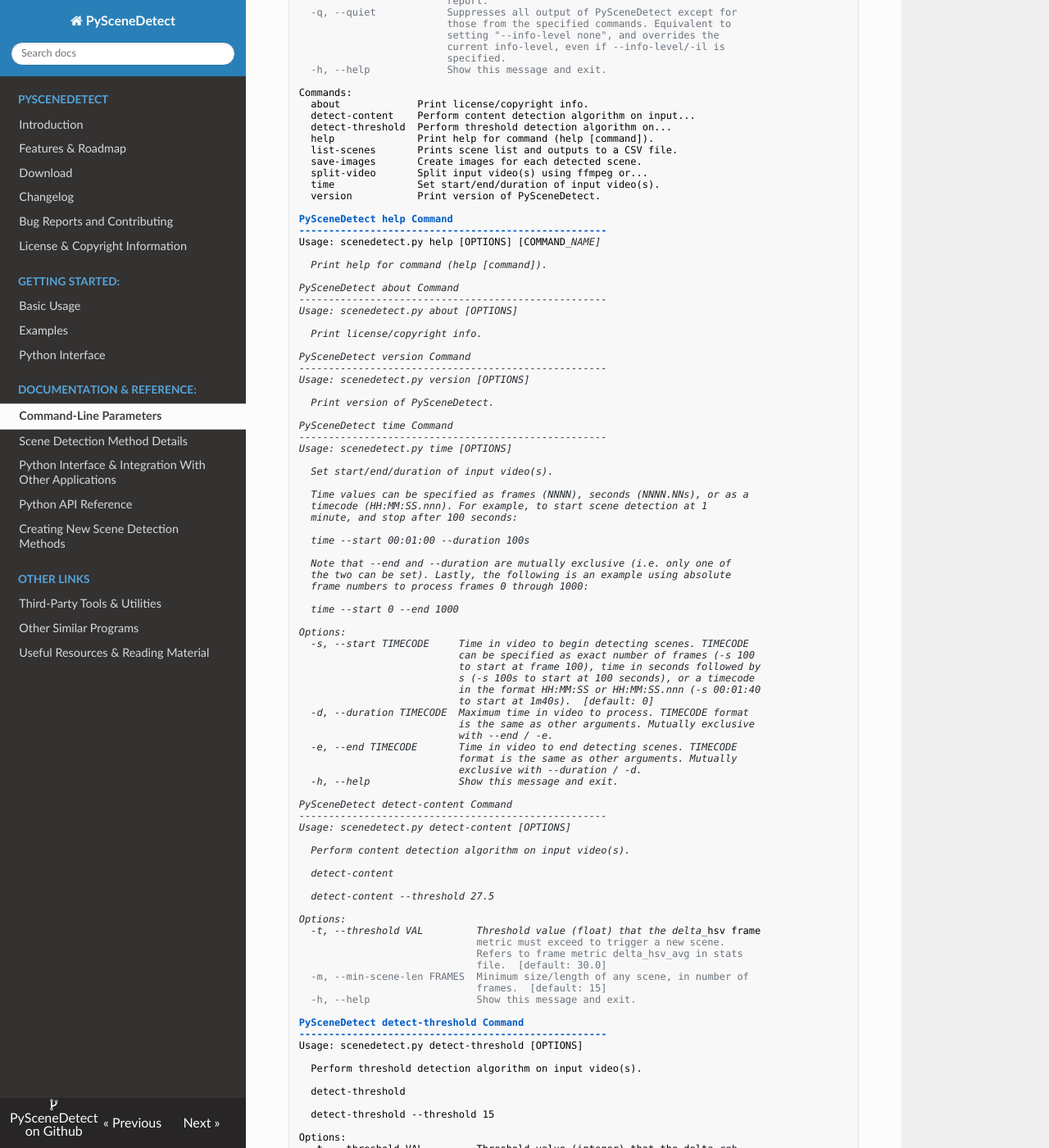
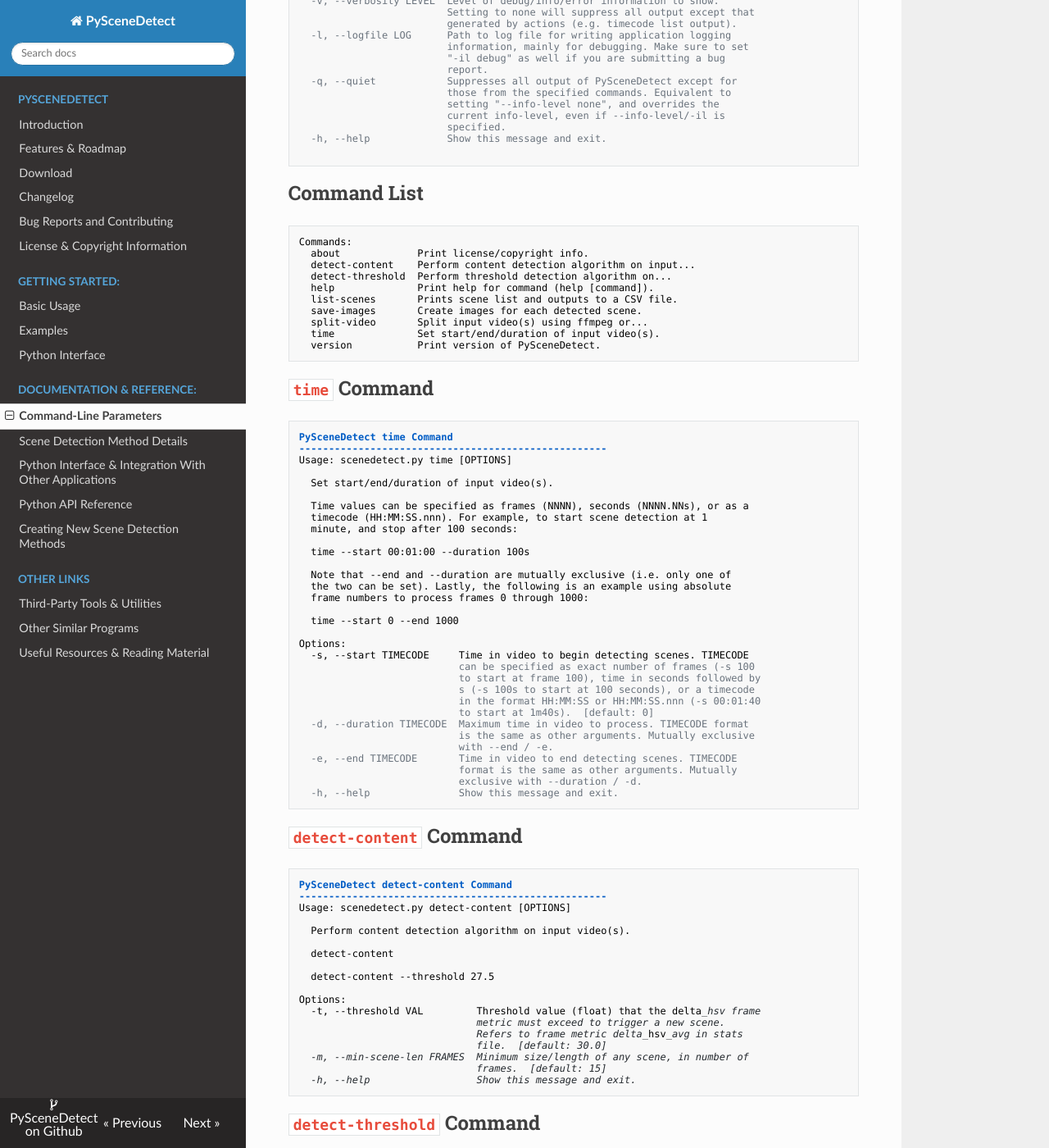
Before and after one commit to vovamushak/PySceneDetect, an MkDocs documentation site: the page built from docs/reference/command-line-params.md, in a window 1280 px wide and 1400 px high, scrolled down 1259 px. Shown: the whole window at 82% size. Built offline with MkDocs 1.6.1, drawn with Linux system fonts in a browser that asks for light colours; nearby versions of some CDN libraries; old or Windows-style settings are respelled for this version of MkDocs; some of the changed text lies outside the part shown.

Commit message:
Add sections for CLI params page.

````diff
--- a/docs/reference/command-line-params.md
+++ b/docs/reference/command-line-params.md
@@ -31,7 +31,11 @@ version and copyright information (e.g. scenedetect.py about):
 
     version: Displays the version of PySceneDetect being used.
     about:   Displays PySceneDetect license and copyright information.
+```
 
+## Global Options
+
+```md
 PySceneDetect Option/Command List:
 ----------------------------------------------------
 
@@ -88,6 +92,11 @@ Options:
                          specified.
   -h, --help             Show this message and exit.
 
+```
+
+## Command List
+
+```md
 Commands:
   about             Print license/copyright info.
   detect-content    Perform content detection algorithm on input...
@@ -98,25 +107,11 @@ Commands:
   split-video       Split input video(s) using ffmpeg or...
   time              Set start/end/duration of input video(s).
   version           Print version of PySceneDetect.
+```
 
-PySceneDetect help Command
-----------------------------------------------------
-Usage: scenedetect.py help [OPTIONS] [COMMAND_NAME]
+## `time` Command
 
-  Print help for command (help [command]).
-
-PySceneDetect about Command
-----------------------------------------------------
-Usage: scenedetect.py about [OPTIONS]
-
-  Print license/copyright info.
-
-PySceneDetect version Command
-----------------------------------------------------
-Usage: scenedetect.py version [OPTIONS]
-
-  Print version of PySceneDetect.
-
+```md
 PySceneDetect time Command
 ----------------------------------------------------
 Usage: scenedetect.py time [OPTIONS]
@@ -149,7 +144,11 @@ Options:
                            format is the same as other arguments. Mutually
                            exclusive with --duration / -d.
   -h, --help               Show this message and exit.
+```
 
+## `detect-content` Command
+
+```md
 PySceneDetect detect-content Command
 ----------------------------------------------------
 Usage: scenedetect.py detect-content [OPTIONS]
@@ -168,7 +167,11 @@ Options:
   -m, --min-scene-len FRAMES  Minimum size/length of any scene, in number of
                               frames.  [default: 15]
   -h, --help                  Show this message and exit.
+```
 
+## `detect-threshold` Command
+
+```md
 PySceneDetect detect-threshold Command
 ----------------------------------------------------
 Usage: scenedetect.py detect-threshold [OPTIONS]
@@ -200,7 +203,11 @@ Options:
                               (can be tuned for performance in some cases).
                               [default: 8]
   -h, --help                  Show this message and exit.
+```
 
+## `list-scenes` Command
+
+```md
 PySceneDetect list-scenes Command
 ----------------------------------------------------
 Usage: scenedetect.py list-scenes [OPTIONS]
@@ -218,7 +225,11 @@ Options:
                         -o/--output and -f/--filename are ignored.
   -q, --quiet           Suppresses output of the table printed by the list-
                         scenes command.
+```
 
+## `save-images` Command
+
+```md
 PySceneDetect save-images Command
 ----------------------------------------------------
 Usage: scenedetect.py save-images [OPTIONS]
@@ -246,7 +257,11 @@ Options:
                        smaller files but result in longer compression time.
                        This setting does not affect image quality, only file
                        size. [default: 3]
+```
 
+## `split-video` Command
+
+```md
 PySceneDetect split-video Command
 ----------------------------------------------------
 Usage: scenedetect.py split-video [OPTIONS]
````
